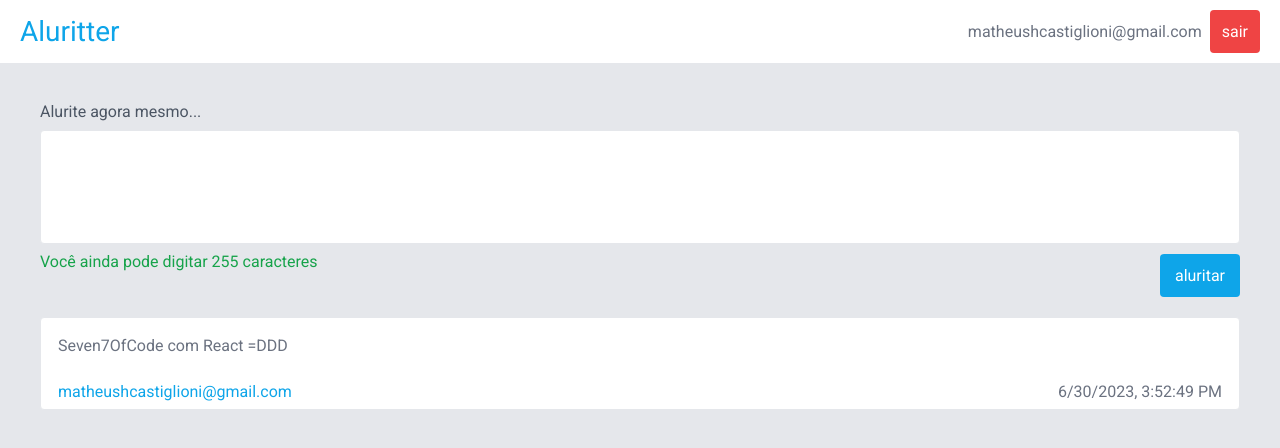
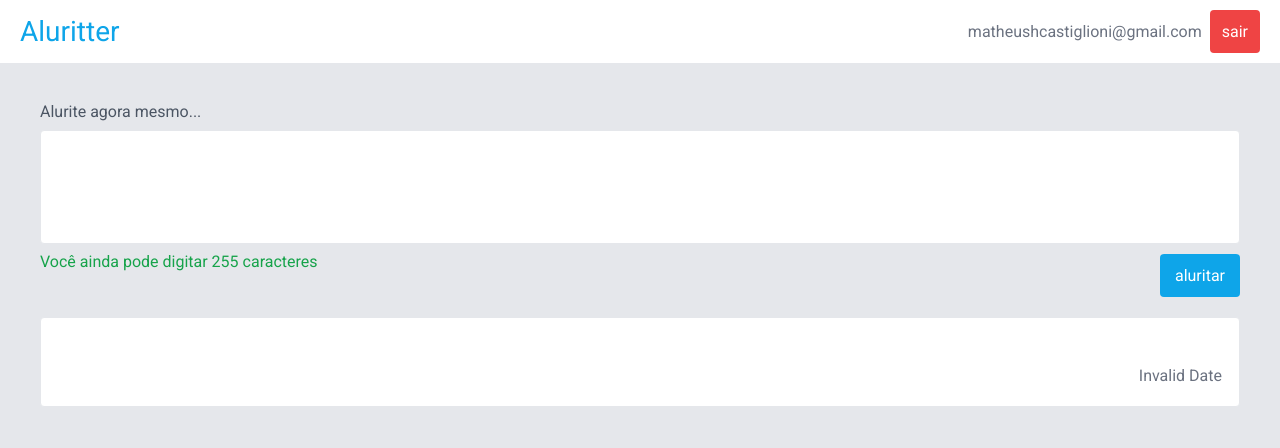
Before and after one commit to viniwebster/aluritter, a React (Vite) app: page / in a window 1280 px wide. Shown: the top 448 px of the page. Built offline with nearby package versions, Linux system fonts and the light colour scheme; sample sign-in values are in the browser's storage; the HTML template or start-up script is replaced by a standard one.

Commit message:
refactor: receiving information from props

```diff
--- a/src/components/Alurite/Alurite.tsx
+++ b/src/components/Alurite/Alurite.tsx
@@ -1,5 +1,6 @@
 import styled from "styled-components"
 import { primaryColor } from "../../styles/variables"
+import { IAlurite } from "../../interface/IAlurite"
 
 const StyledAlurite = styled.div`
   display: flex;
@@ -12,6 +13,7 @@ const StyledAlurite = styled.div`
   border: 1px solid #E5E7EB;
   background: #FFF;
   color: #6B7280;
+  margin-top: 18px;
 
   div {
     display: flex;
@@ -23,13 +25,13 @@ const StyledAlurite = styled.div`
   }
 `
 
-const Alurite = () => {
+const Alurite = ({ data, email, message } : IAlurite) => {
   return(
     <StyledAlurite>
-      <p>Seven7OfCode com React =DDD</p>
+      <p>{message}</p>
       <div>
-        <p>matheushcastiglioni@gmail.com</p>
-        <span>6/30/2023, 3:52:49 PM</span>
+        <p>{email}</p>
+        <span>{new Date(data).toLocaleString()}</span>
       </div>
     </StyledAlurite>
   )
```
